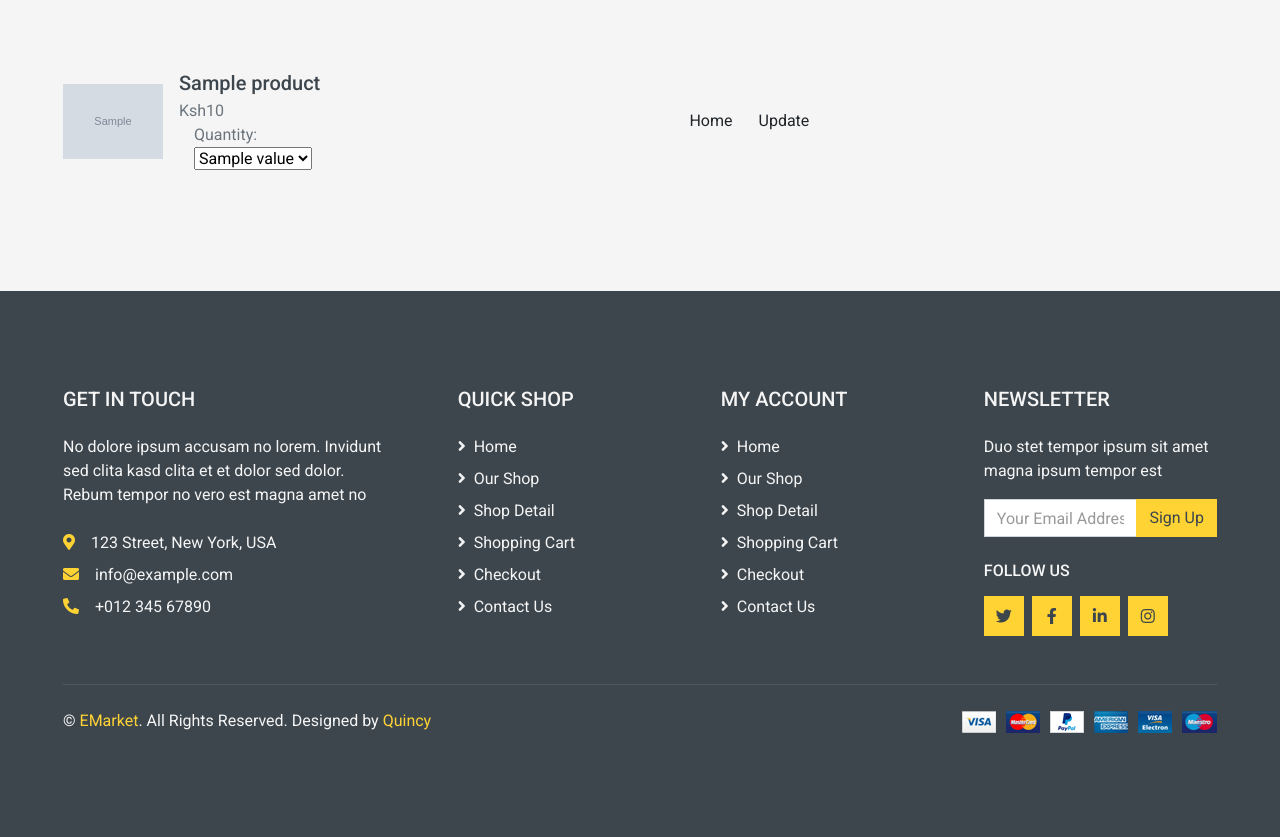
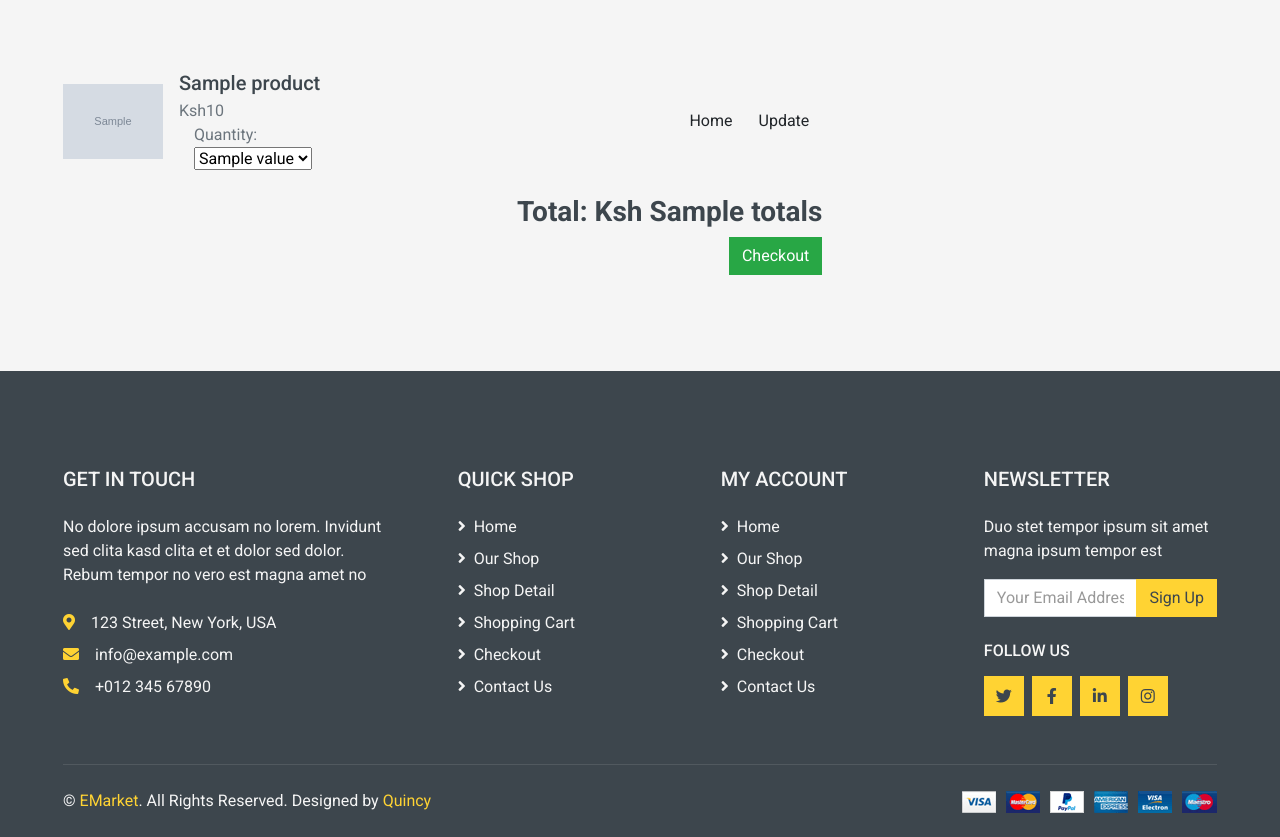
Before and after one commit to quincyocharles/emarket, a Django app: template mkt/cart/templates/cart_summary.html in a window 1280 px wide. Shown: the part 190-1027 px from the top of the page. Before the commit the page ends 923 px from the top, so only its background shows below. Run offline with Django 5.2, Linux system fonts and the light colour scheme; the template is opened without the code that fills it: most values are stand-ins (such as "Sample title", 1, 10 or a date in 2020); grey boxes marked "Sample" are stand-in pictures; some libraries are stand-ins or nearby versions.

Commit message:
Cart Totals set up in the cart summary page

```diff
--- a/mkt/cart/cart.py
+++ b/mkt/cart/cart.py
@@ -27,6 +27,23 @@ class Cart():
             self.cart[product_id] = int(product_qty)
 
         self.session.modified = True
+
+    def cart_total(self):
+        # Get product IDS
+        product_ids = self.cart.keys()
+        # lookup keys in our db model
+        products = Product.objects.filter(id__in=product_ids)
+        # Get quantities
+        quantities = self.cart
+        # start counting at 0
+        total = 0
+        for key, value in quantities.items():
+            # Convert int string into int so we can do math
+            key = int(key)
+            for product in products:
+                if product.id == key:
+                    total = total + (product.price * value)
+        return total
 
     def __len__(self):
         return len(self.cart)
--- a/mkt/cart/templates/cart_summary.html
+++ b/mkt/cart/templates/cart_summary.html
@@ -46,7 +46,12 @@
           Update
         </button>
       </div>
-      {% endfor %} {% else %}
+      {% endfor %}
+      <div align="right">
+        <h3>Total: Ksh {{ totals }}</h3>
+        <a href="#" class="btn btn-success">Checkout</a>
+      </div>
+      {% else %}
       <p>There is nothing in your cart...</p>
       {% endif %}
     </div>
@@ -63,7 +68,7 @@
 
     $.ajax({
       type: "POST",
-      url: '{% url "cart_update" %}',
+      url: "{% url 'cart_update' %}",
       data: {
         product_id: $(this).data("index"),
         product_qty: $("#select" + productid + " option:selected").text(),
--- a/mkt/cart/views.py
+++ b/mkt/cart/views.py
@@ -13,7 +13,8 @@ def cart_summary(request):
     cart = Cart(request)
     cart_products = cart.get_prods
     quantities = cart.get_quants
-    return render(request, 'cart_summary.html', {"cart_products": cart_products, "quantities": quantities})
+    totals = cart.cart_total()
+    return render(request, 'cart_summary.html', {"cart_products": cart_products, "quantities": quantities, "totals": totals})
 
 
 def cart_add(request):
```
Also changed, not shown: mkt/db.sqlite3.
